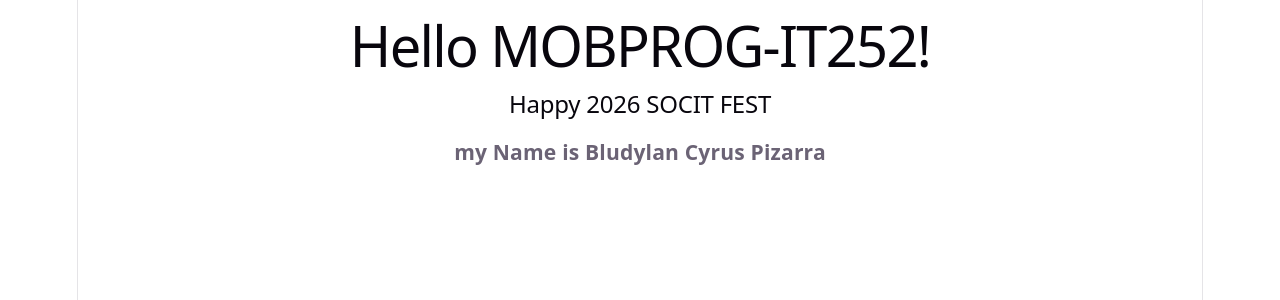
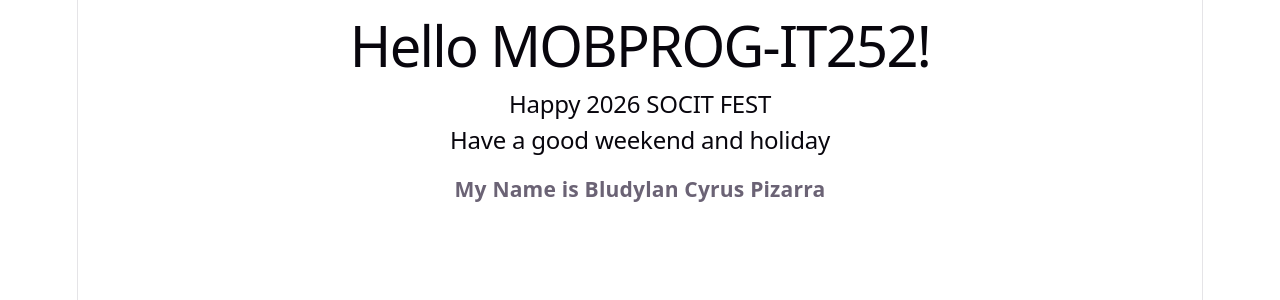
Before and after one commit to BluPizarra/MOBPROG-IT252-react-w3schools, a React (Vite) app in the folder my-react-app/: page / in a window 1280 px wide. Shown: the top 300 px of the page. Built offline with nearby package versions, Linux system fonts and the light colour scheme.

Commit message:
added message

```diff
--- a/my-react-app/src/App.jsx
+++ b/my-react-app/src/App.jsx
@@ -3,7 +3,8 @@ function App() {
     <div className="App">
       <h1>Hello MOBPROG-IT252!</h1>
       <h2>Happy 2026 SOCIT FEST</h2>
-      <h3>my Name is Bludylan Cyrus Pizarra</h3>
+      <h2>Have a good weekend and holiday</h2>
+      <h3>My Name is Bludylan Cyrus Pizarra</h3>
     </div>
   );
 }
```
